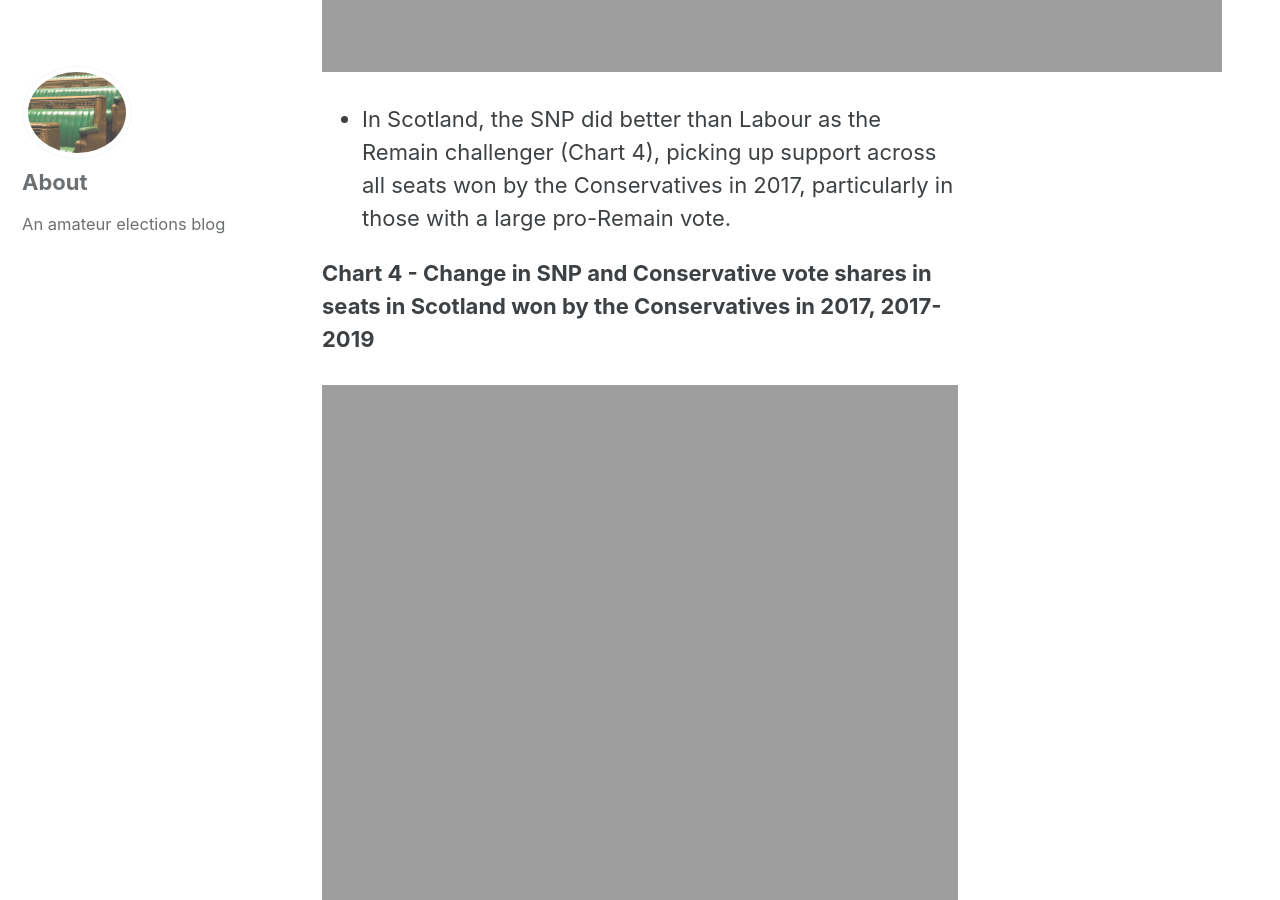
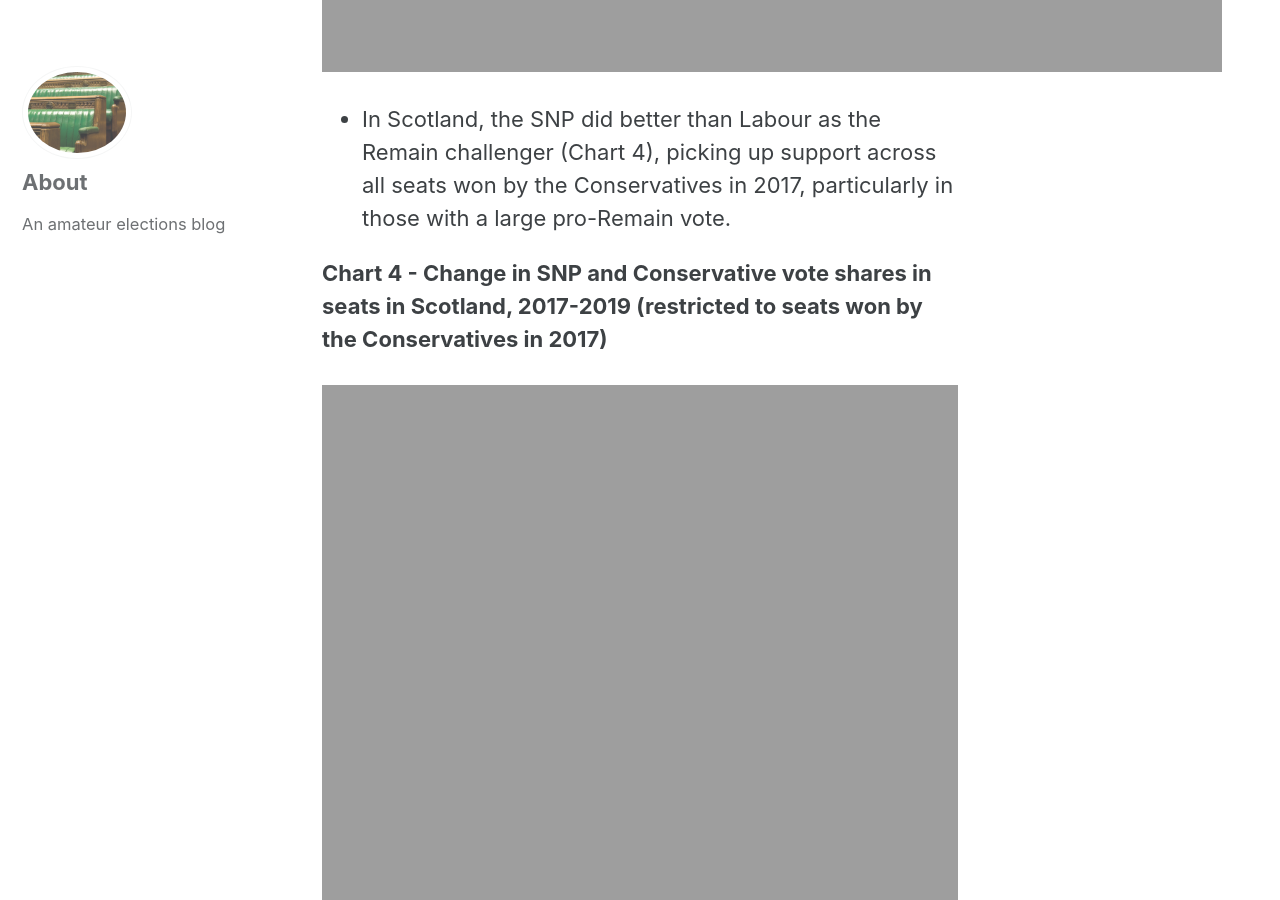
Before and after one commit to sixhundredandfifty/blog, a Jekyll site: the page built from _posts/2020-05-17-election19.md, in a window 1280 px wide and 900 px high, scrolled down 5464 px. Built offline with Jekyll 4.4.1, drawn with Linux system fonts in a browser that asks for light colours; cached includes are drawn as plain includes; nearby versions of some CDN libraries.

Commit message:
Update 2020-05-17-election19.md

```diff
--- a/_posts/2020-05-17-election19.md
+++ b/_posts/2020-05-17-election19.md
@@ -38,7 +38,7 @@ Let's look at vote share changes first.
 
 * In Scotland, the SNP did better than Labour as the Remain challenger (Chart 4), picking up support across all seats won by the Conservatives in 2017, particularly in those with a large pro-Remain vote.
 
-**Chart 4 - Change in SNP and Conservative vote shares in seats in Scotland won by the Conservatives in 2017, 2017-2019**
+**Chart 4 - Change in SNP and Conservative vote shares in seats in Scotland, 2017-2019 (restricted to seats won by the Conservatives in 2017)**
 <iframe id="igraph" scrolling="no" style="border:none;" seamless="seamless" src="https://sixhundredandfifty.github.io/charts/2020-05-17/chart4_2020_05_17.html" height="525" width="100%"></iframe>
 
 Now let's look how this translated into seats. Chart 5 shows the battleground again, this time highlighting the seats that the Conservatives gained or lost in the 2019 election.
```
